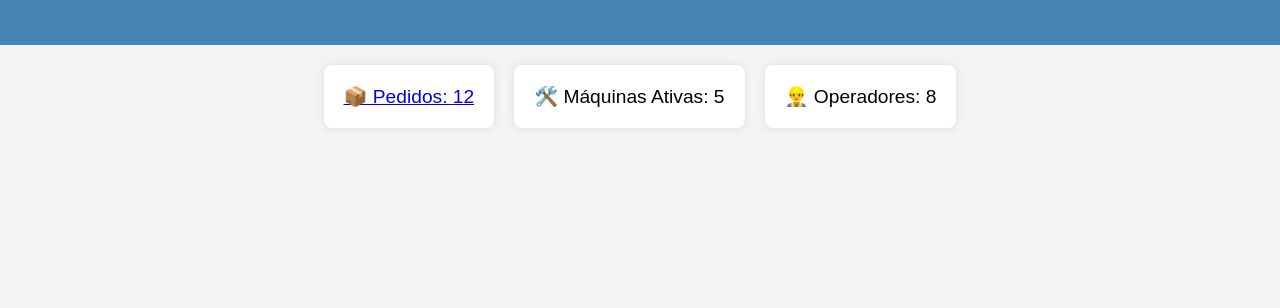
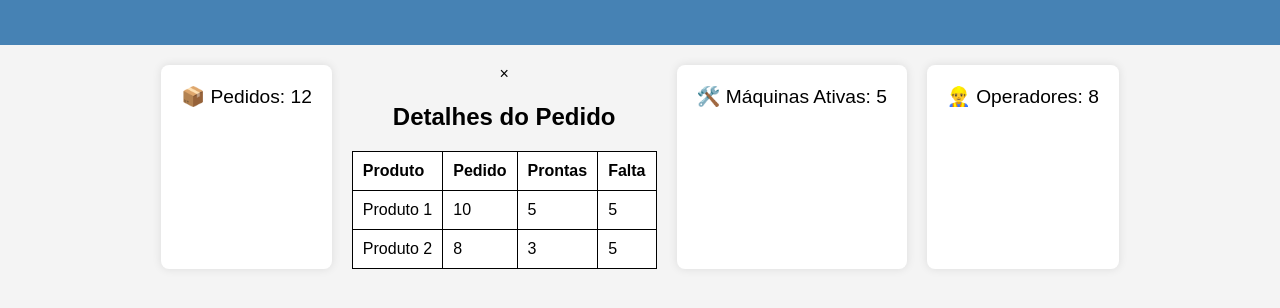
Before and after one commit to Jose-Marcosds/Sistema-de-Producao, a plain HTML site: page pagina01/index.html in a window 1280 px wide. Shown: the part 106-414 px from the top of the page. Drawn offline with Linux system fonts and the light colour scheme.

Commit message:
Mudanança no formato da pagina
Exclui a pagina 2 e comecei a criar um menu suspenso

```diff
--- a/pagina01/index.html
+++ b/pagina01/index.html
@@ -12,9 +12,49 @@
     </header>
     <main>
         <section id="dashboard">
-            <a href="paginao2/index.html">
-                <div class="card">📦 Pedidos: <span id="pedidos">0</span></div>
-            </a>
+            <div class="card">📦 Pedidos: <span id="pedidos">0</span>
+                <nav>
+                    <ul>
+                        <li class="dropdown">
+                            <a href="#">Clientes</a>
+                            <ul class="dropdown-content">
+                                <li><button id="c1">C1</button></li>
+                                <li><button id="c2">C2</button></li>
+                                <li><button id="c3">C3</button></li>
+                            </ul>
+                        </li>
+                    </ul>
+                </nav>
+            </div>
+    <div id="modal" class="modal">
+        <div class="modal-content">
+            <span class="close">&times;</span>
+            <h2>Detalhes do Pedido</h2>
+            <table>
+                <thead>
+                    <tr>
+                        <th>Produto</th>
+                        <th>Pedido</th>
+                        <th>Prontas</th>
+                        <th>Falta</th>
+                    </tr>
+                    <tr>
+                        <td>Produto 1</td>
+                        <td>10</td>
+                        <td>5</td>
+                        <td>5</td>
+                    </tr>
+                    <tr>
+                        <td>Produto 2</td>
+                        <td>8</td>
+                        <td>3</td>
+                        <td>5</td>
+                    </tr>
+                </thead>
+            </table>
+        </div>
+
+    </div>
             <div class="card">🛠️ Máquinas Ativas: <span id="maquinasAtivas">0</span></div>
             <div class="card">👷‍♂️ Operadores: <span id="operadores">0</span></div>
         </section>
--- a/pagina01/style.css
+++ b/pagina01/style.css
@@ -27,3 +27,61 @@ header {
     box-shadow: 0 0 10px rgba(0, 0, 0, 0.1);
     font-size: 1.2rem;
 }
+
+ul {
+    list-style: none;
+    margin: 0;
+    padding: 0;
+    display: flex;
+}
+
+li {
+    position: relative;
+}
+
+a {
+    text-decoration: none;
+    color: white;
+    padding: 10px 15px;
+    display: block;
+}
+
+/* Estilo do menu dropdown */
+.dropdown-content {
+    display: none;
+    position: absolute;
+    background: white;
+    min-width: 150px;
+    box-shadow: 0px 4px 8px rgba(0, 0, 0, 0.2);
+    z-index: 1;
+}
+
+.dropdown-content li {
+    display: block;
+}
+
+.dropdown-content a {
+    color: black;
+    padding: 10px;
+}
+
+/* Faz o menu aparecer quando passa o mouse */
+.dropdown:hover .dropdown-content {
+    display: block;
+}
+
+table { /* Define o estilo da tabela.*/
+    width: 100%; /* Define a largura da tabela.(Fazem a tabela ocupar toda a largura da tela.)*/
+    margin-top: 20px; /* Define a margem superior da tabela.(Adiciona espaçamento superior a partir do topo da tabela.)*/
+    border-collapse: collapse; /* Define a colapse da borda da tabela.(Faz com que as bordas das celulas sejam unidas.)*/
+}
+
+table, th, td { /* Define o estilo da tabela, das linhas e das celulas.*/
+    border: 1px solid black; /* Define a borda da tabela.(Adiciona uma borda preta de 1px.)*/
+}
+
+th, td { /* Define o estilo das linhas e das celulas.*/
+    padding: 10px; /* Define o preenchimento das celulas.(Adiciona espaçamento interno nas celulas.)*/
+    text-align: left; /* Alinha o texto a esquerda dentro das celulas.*/
+    background: white; /* Define a cor de fundo das celulas.*/
+}
```
Also changed, not shown: pagina01/paginao2/index.html (deleted, +0 -17 lines).
